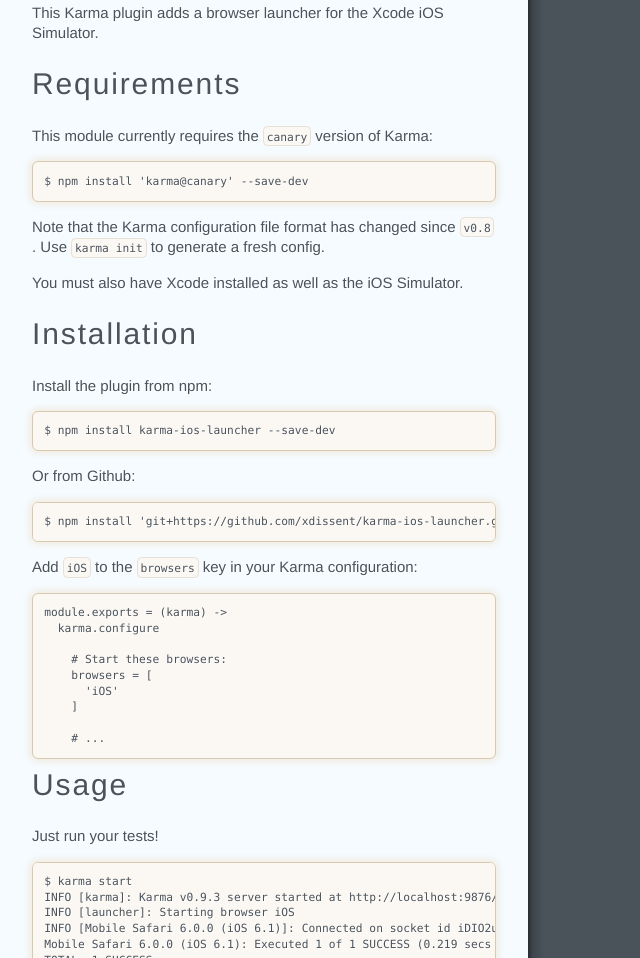
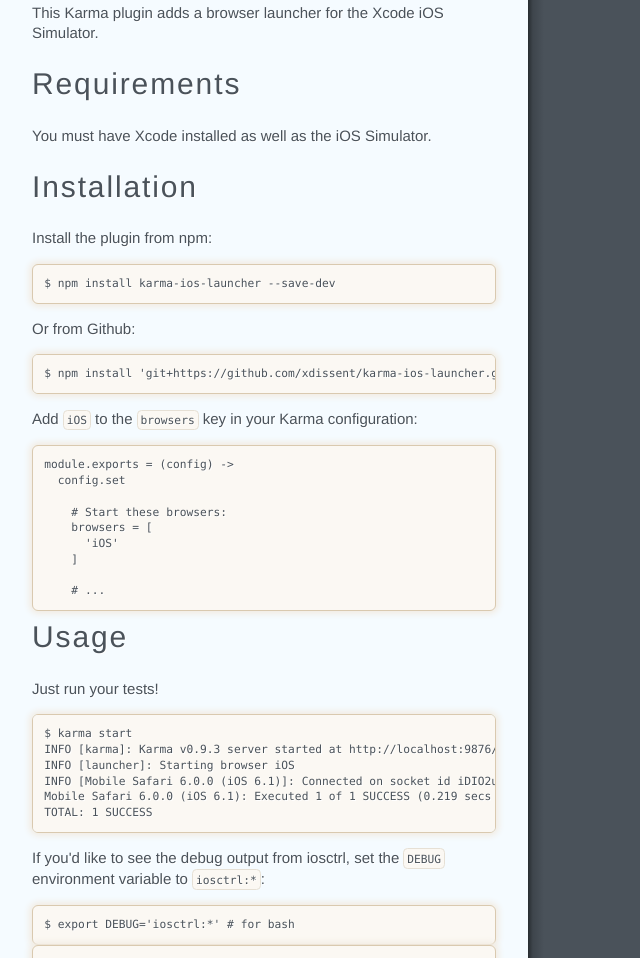
Before and after one commit to xdissent/karma-ios-launcher, a plain HTML site: page index.html in a window 1280 px wide. Shown: the part 499-1457 px from the top of the page, without its empty margins (0-640 px from the left). Drawn offline with Linux system fonts and the light colour scheme.

Commit message:
Generated documentation for 3bb7fa27c444ad948b34f93d11e632e955335ba6

```diff
--- a/index.html
+++ b/index.html
@@ -8,15 +8,7 @@
 
 <h2 id="requirements">Requirements</h2>
 
-<p>This module currently requires the <code>canary</code> version of Karma:</p>
-
-<pre><code class="sh">$ npm install 'karma@canary' --save-dev
-</code></pre>
-
-<p>Note that the Karma configuration file format has changed since <code>v0.8</code>. Use
-<code>karma init</code> to generate a fresh config.</p>
-
-<p>You must also have Xcode installed as well as the iOS Simulator.</p>
+<p>You must have Xcode installed as well as the iOS Simulator.</p>
 
 <h2 id="installation">Installation</h2>
 
@@ -32,8 +24,8 @@
 
 <p>Add <code>iOS</code> to the <code>browsers</code> key in your Karma configuration:</p>
 
-<pre><code class="coffee">module.exports = (karma) -&gt;
-  karma.configure
+<pre><code class="coffee">module.exports = (config) -&gt;
+  config.set
 
     # Start these browsers:
     browsers = [
```
